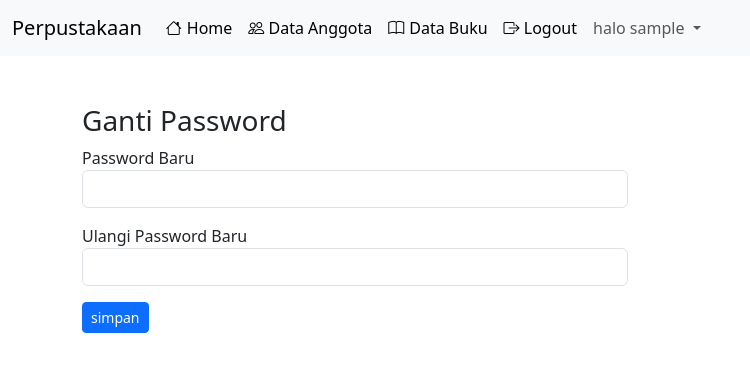
After one commit to Michaellauw1302/sistem-informasi-perpustakaan, a CodeIgniter app: page /latihan_ukk/index.php/admin/ganti_password in a window 1280 px wide. The commit adds this page. Shown: the top 372 px of the page, without its empty margins (0-750 px from the left). Run offline with CodeIgniter, Linux system fonts and the light colour scheme; the visitor is signed in with stand-in values (Sample User, id 1).

Commit message:
menambahkan fitur ganti password

```diff
--- a/application/controllers/Welcome.php
+++ b/application/controllers/Welcome.php
@@ -31,11 +31,12 @@ class Welcome extends CI_Controller
 				'password' => $password
 			);
 			$data = $this->M_perpus->edit_data($where, 'user');
-			$d = $this->M_perpus->edit_data($where, 'user');
+			$d = $this->M_perpus->edit_data($where, 'user')->row();
+
 			$cek = $data->num_rows();
 			if ($cek > 0) {
 				$session = array(
-					'id' => $d->id,
+					'id_user' => $d->id_user,
 					'username' => $d->username,
 					'status' => 'login'
 				);
--- a/application/controllers/admin.php
+++ b/application/controllers/admin.php
@@ -21,4 +21,31 @@ class admin extends CI_Controller
         $this->session->sess_destroy();
         redirect(base_url() . 'welcome?pesan=logout');
     }
+    public function ganti_password()
+    {
+        $this->load->view('admin/header');
+        $this->load->view('admin/ganti_password');
+        $this->load->view('admin/footer');
+    }
+    function ganti_password_act()
+    {
+        $new_pass = $this->input->post('new_pass');
+        $ulang_pass = $this->input->post('ulang_pass');
+        $this->form_validation->set_rules('new_pass', 'Password Baru', 'required|matches[ulang_pass]');
+        $this->form_validation->set_rules('ulang_pass', 'Ulangi Password Baru', 'required');
+        if ($this->form_validation->run() != false) {
+            $data = array(
+                'password' => ($new_pass)
+            );
+            $w = array(
+                'id_user' => $this->session->userdata('id_user')
+            );
+            $this->m_perpus->update_data($w, $data, 'user');
+            redirect(base_url() . 'admin/ganti_password?pesan=berhasil');
+        } else {
+            $this->load->view('admin/header');
+            $this->load->view('admin/ganti_password');
+            $this->load->view('admin/footer');
+        }
+    }
 }
--- /dev/null
+++ b/application/views/admin/ganti_password.php
@@ -0,0 +1,30 @@
+<div class="container mt-5">
+    <div class="page-header">
+        <h3>Ganti Password</h3>
+    </div>
+    <div class="row">
+        <div class="col-md-6 col-md-offset-3">
+            <?php
+            if (isset($_GET['pesan'])) {
+                if ($_GET['pesan'] == "berhasil") {
+                    echo '<div class="alert alert-success">Password Berhasil Diagnati</div>';
+                }
+            }
+            ?>
+
+            <form action=" <?= base_url() . 'admin/ganti_password_act' ?>  " method="post">
+                <div class="form-group mb-3">
+                    <label for="new_pass">Password Baru</label>
+                    <input type="text" class="form-control" name="new_pass" id="new_pass">
+                    <?= form_error('new_pass') ?>
+                </div>
+                <div class="form-group mb-3">
+                    <label for="ulang_pass">Ulangi Password Baru</label>
+                    <input type="password" class="form-control" name="ulang_pass" id="ulang_pass">
+                    <?= form_error('ulang_pass') ?>
+                </div>
+                <input type="submit" class="btn btn-primary btn-sm" value="simpan">
+            </form>
+        </div>
+    </div>
+</div>
--- a/application/views/admin/header.php
+++ b/application/views/admin/header.php
@@ -35,7 +35,24 @@
                     <li class="nav-item">
                         <a class="nav-link active bi bi-box-arrow-right" aria-current="page " href="<?= base_url() . 'admin/logout' ?>"> Logout</a>
                     </li>
+
+                    <li class="nav-item dropdown">
+                        <a class="nav-link dropdown-toggle" href="#" role="button" data-bs-toggle="dropdown" aria-expanded="false">
+                            <?= 'halo ' . $this->session->userdata('username'); ?>
+                        </a>
+                        <ul class="dropdown-menu">
+                            <li><a class="dropdown-item bi bi-lock" href="<?= base_url() . 'admin/ganti_password' ?>">Ganti Password</a></li>
+
+                        </ul>
+                    </li>
                 </ul>
+
+
+
             </div>
+
+
         </div>
+
+
     </nav>
```
Also changed, not shown: application/views/admin/index.php (+22 -13 lines).
